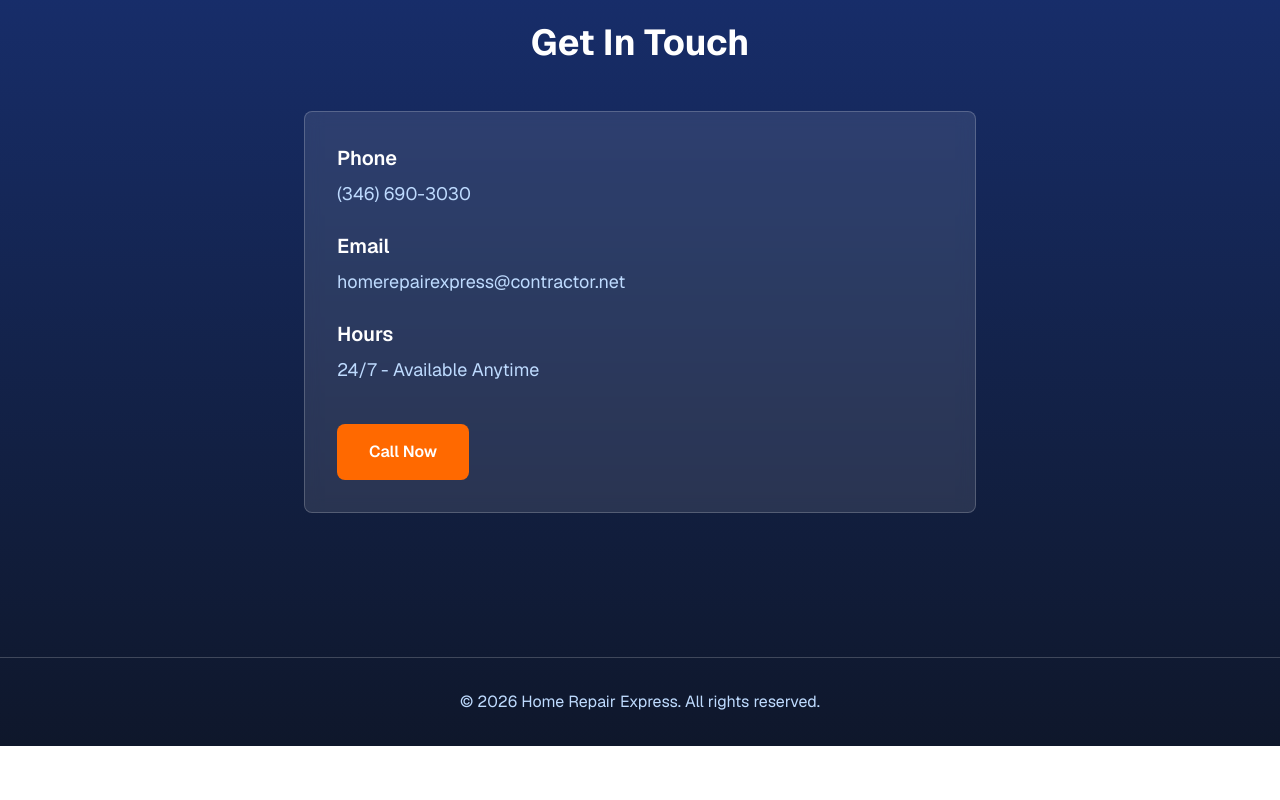
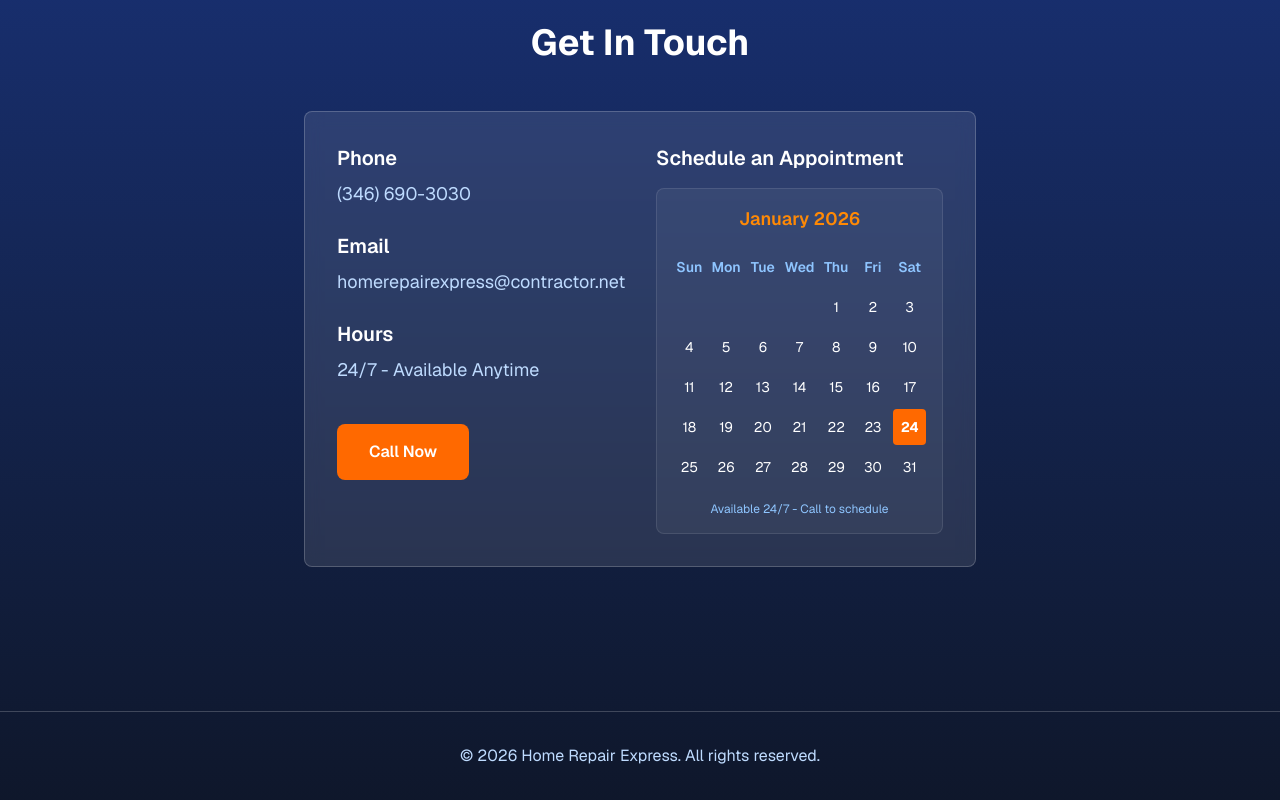
Before and after one commit to MauricioRojasCareers/home-repair-express, a Next.js app: page / in a window 1280 px wide. Shown: the part 1551-2351 px from the top of the page. Before the commit the page ends 2297 px from the top, so only its background shows below. Built offline with nearby package versions, Linux system fonts and the light colour scheme; no server answers.

Commit message:
Feature: trying out a calendar

```diff
--- a/app/page.tsx
+++ b/app/page.tsx
@@ -1,5 +1,64 @@
 import Image from "next/image";
 import Link from "next/link";
+
+function CalendarWidget() {
+  const today = new Date();
+  const currentMonth = today.getMonth();
+  const currentYear = today.getFullYear();
+  const daysInMonth = new Date(currentYear, currentMonth + 1, 0).getDate();
+  const firstDayOfMonth = new Date(currentYear, currentMonth, 1).getDay();
+
+  const monthNames = [
+    "January", "February", "March", "April", "May", "June",
+    "July", "August", "September", "October", "November", "December"
+  ];
+
+  const dayNames = ["Sun", "Mon", "Tue", "Wed", "Thu", "Fri", "Sat"];
+
+  const days = [];
+  // Add empty cells for days before the first day of the month
+  for (let i = 0; i < firstDayOfMonth; i++) {
+    days.push(null);
+  }
+  // Add all days of the month
+  for (let day = 1; day <= daysInMonth; day++) {
+    days.push(day);
+  }
+
+  return (
+    <div className="text-white">
+      <div className="text-center mb-4">
+        <h4 className="text-lg font-semibold text-orange-400">
+          {monthNames[currentMonth]} {currentYear}
+        </h4>
+      </div>
+      <div className="grid grid-cols-7 gap-1 text-center text-sm">
+        {dayNames.map((day) => (
+          <div key={day} className="font-semibold text-blue-300 py-2">
+            {day}
+          </div>
+        ))}
+        {days.map((day, index) => (
+          <div
+            key={index}
+            className={`py-2 rounded ${
+              day === today.getDate()
+                ? "bg-orange-500 text-white font-bold"
+                : day
+                ? "text-white hover:bg-white/10 cursor-pointer"
+                : "text-transparent"
+            }`}
+          >
+            {day || ""}
+          </div>
+        ))}
+      </div>
+      <p className="text-xs text-blue-300 mt-4 text-center">
+        Available 24/7 - Call to schedule
+      </p>
+    </div>
+  );
+}
 
 export default function Home() {
   return (
@@ -193,6 +252,8 @@ export default function Home() {
             Get In Touch
           </h2>
           <div className="bg-white/10 backdrop-blur-sm rounded-lg p-8 border border-white/20 max-w-2xl mx-auto">
+            <div className="grid md:grid-cols-2 gap-8">
+              {/* Contact Information */}
               <div className="space-y-6">
                 <div>
                   <h3 className="text-xl font-semibold text-white mb-2">Phone</h3>
@@ -219,6 +280,15 @@ export default function Home() {
                   </Link>
                 </div>
               </div>
+
+              {/* Calendar */}
+              <div>
+                <h3 className="text-xl font-semibold text-white mb-4">Schedule an Appointment</h3>
+                <div className="bg-white/5 rounded-lg p-4 border border-white/10">
+                  <CalendarWidget />
+                </div>
+              </div>
+            </div>
           </div>
         </section>
       </main>
```
Lines whose indentation alone changed are shown as unchanged.
